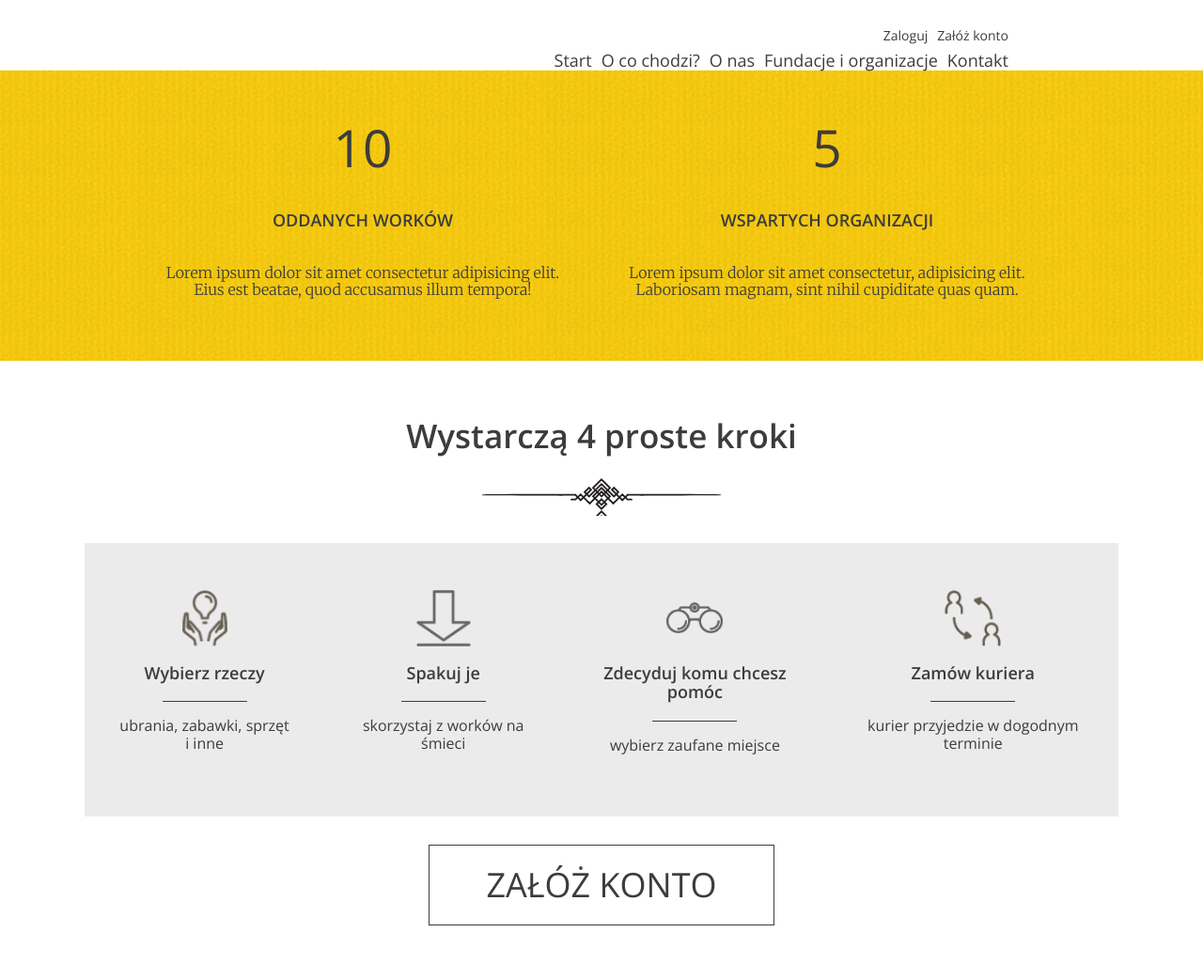
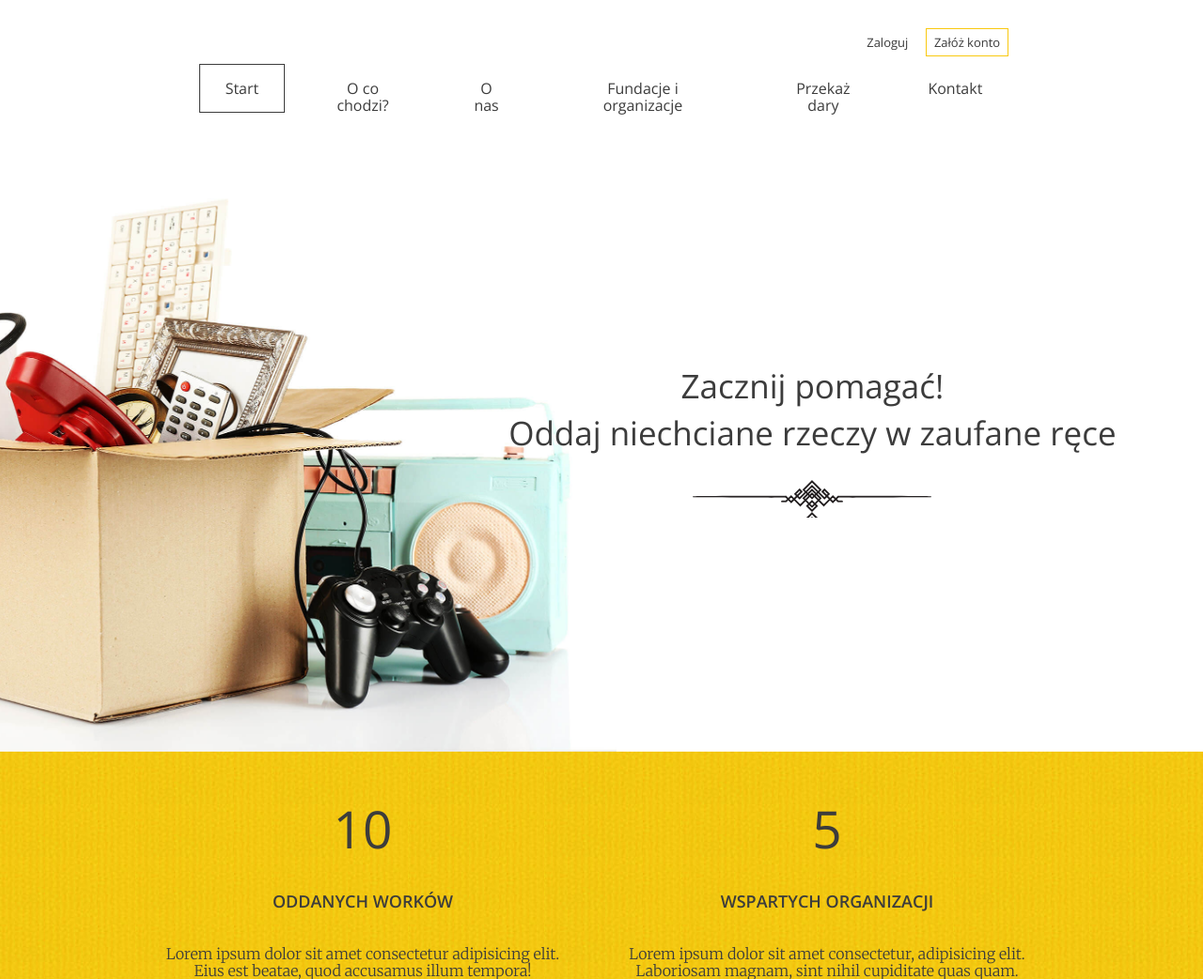
Before and after one commit to DominikSobczak/oddam_w_dobre_rece, a Django app: page / in a window 1280 px wide. Shown: the top 1042 px of the page at 94% size. Run offline with Django 3.2, Linux system fonts and the light colour scheme.

Commit message:
links updated to direct to correct page/section

```diff
--- a/oddam/templates/base.html
+++ b/oddam/templates/base.html
@@ -22,11 +22,12 @@
         </ul>
 
         <ul>
-          <li><a href="/">Start</a></li>
-          <li><a href="#">O co chodzi?</a></li>
-          <li><a href="#">O nas</a></li>
-          <li><a href="#">Fundacje i organizacje</a></li>
-          <li><a href="#">Kontakt</a></li>
+          <li><a href="/" class="btn btn--without-border active">Start</a></li>
+          <li><a href="/#steps" class="btn btn--without-border">O co chodzi?</a></li>
+          <li><a href="/#about-us" class="btn btn--without-border">O nas</a></li>
+          <li><a href="/#help" class="btn btn--without-border">Fundacje i organizacje</a></li>
+          <li><a href="/form.html" class="btn btn--without-border">Przekaż dary</a></li>
+          <li><a href="/#contact" class="btn btn--without-border">Kontakt</a></li>
         </ul>
       </nav>
     </header>
--- a/oddam/templates/index.html
+++ b/oddam/templates/index.html
@@ -11,32 +11,36 @@
     <link rel="stylesheet" href="{% static 'css/style.css' %}" />
   </head>
   <body>
-{#    <header class="header--main-page">#}
-{#      <nav class="container container--70">#}
-{#        <ul class="nav--actions">#}
-{#          <li><a href="" class="btn btn--small btn--without-border">Zaloguj</a></li>#}
-{#          <li><a href="#" class="btn btn--small btn--highlighted">Załóż konto</a></li>#}
-{#        </ul>#}
-{##}
-{#        <ul>#}
-{#          <li><a href="" class="btn btn--without-border active">Start</a></li>#}
-{#          <li><a href="#steps" class="btn btn--without-border">O co chodzi?</a></li>#}
-{#          <li><a href="#about-us" class="btn btn--without-border">O nas</a></li>#}
-{#          <li><a href="#help" class="btn btn--without-border">Fundacje i organizacje</a></li>#}
-{#          <li><a href="form.html" class="btn btn--without-border">Przekaż dary</a></li>#}
-{#          <li><a href="#contact" class="btn btn--without-border">Kontakt</a></li>#}
-{#        </ul>#}
-{#      </nav>#}
 
-{#      <div class="slogan container container--90">#}
-{#        <div class="slogan--item">#}
-{#          <h1>#}
-{#            Zacznij pomagać!<br />#}
-{#            Oddaj niechciane rzeczy w zaufane ręce#}
-{#          </h1>#}
-{#        </div>#}
-{#      </div>#}
-{#    </header>#}
+{% block header %}
+    <header class="header--main-page">
+      <nav class="container container--70">
+        <ul class="nav--actions">
+          <li><a href="" class="btn btn--small btn--without-border">Zaloguj</a></li>
+          <li><a href="#" class="btn btn--small btn--highlighted">Załóż konto</a></li>
+        </ul>
+
+        <ul>
+          <li><a href="" class="btn btn--without-border active">Start</a></li>
+          <li><a href="#steps" class="btn btn--without-border">O co chodzi?</a></li>
+          <li><a href="#about-us" class="btn btn--without-border">O nas</a></li>
+          <li><a href="#help" class="btn btn--without-border">Fundacje i organizacje</a></li>
+          <li><a href="form.html" class="btn btn--without-border">Przekaż dary</a></li>
+          <li><a href="#contact" class="btn btn--without-border">Kontakt</a></li>
+        </ul>
+      </nav>
+
+      <div class="slogan container container--90">
+        <div class="slogan--item">
+          <h1>
+            Zacznij pomagać!<br />
+            Oddaj niechciane rzeczy w zaufane ręce
+          </h1>
+        </div>
+      </div>
+    </header>
+{% endblock %}
+
 {% block container %}
 
     <section id="stats" class="stats">
```
